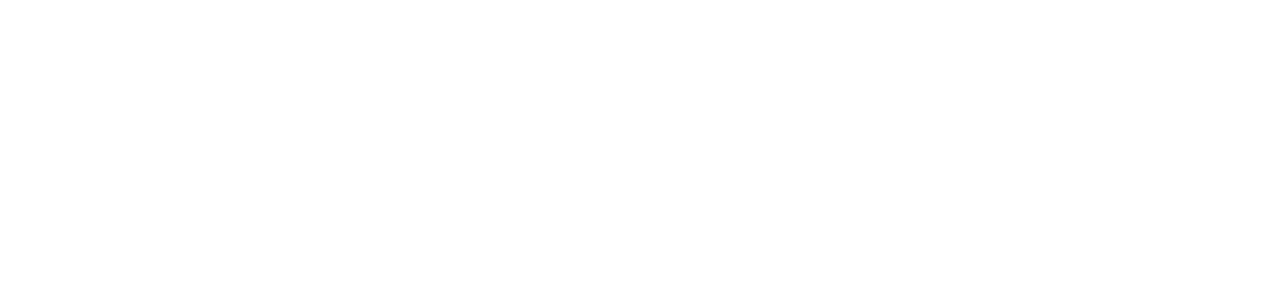
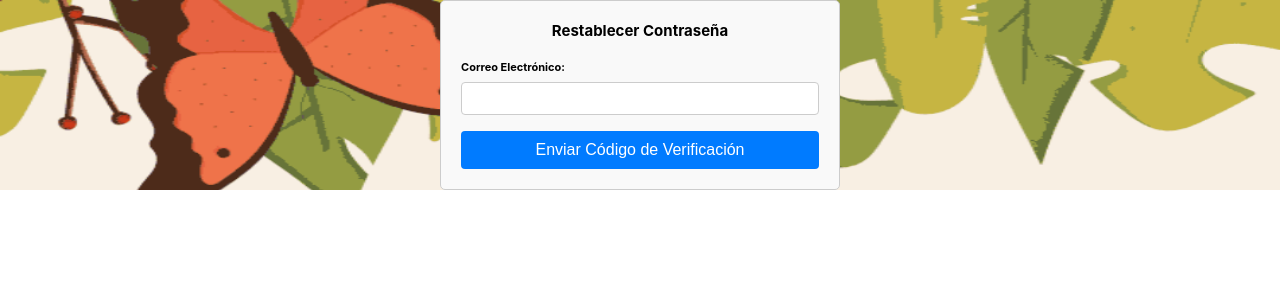
Before and after one commit to Y3fri/PWA_reciclaje, a React (Create React App) app: page /verificaEmailUsu in a window 1280 px wide. Before the commit this address had no page. Shown: the top 300 px of the page. Built offline with nearby package versions, Linux system fonts and the light colour scheme.

Commit message:
Cambio de contraseña por token y codigo de validacion para los usuarios adm

```diff
--- /dev/null
+++ b/src/components/LoginAdm/cambiocontrausu.jsx
@@ -0,0 +1,50 @@
+import React, { useState } from 'react';
+import { useParams, useNavigate } from 'react-router-dom';
+import { resetPasswordUsu } from '../../service/cambiocontrausu';
+
+
+const CambioContraUsu = () => {
+  const { token } = useParams();
+  const [newPassword, setNewPassword] = useState('');
+  const [isLoading, setIsLoading] = useState(false);
+  const [errorMessage, setErrorMessage] = useState('');
+  const navigate = useNavigate();
+
+
+  const handleSubmit =  async(e) => {
+    e.preventDefault();
+    try {
+      setIsLoading(true);
+      await resetPasswordUsu({ token, new_password: newPassword });
+      setIsLoading(false);
+      setErrorMessage('');
+      navigate('/loginAdm');
+    } catch (error) {
+      setIsLoading(false);
+      setErrorMessage("Error al cambiar la contraseña: " + error.message);
+    }
+  };
+
+  return (
+    <div className="container">
+      <h2>Cambiar Contraseña</h2>
+      <form onSubmit={handleSubmit}>
+        <label htmlFor="newPassword" className="input-label">Nueva Contraseña:</label>
+        <input
+          type="password"
+          id="newPassword"
+          value={newPassword}
+          onChange={(e) => setNewPassword(e.target.value)}
+          className="input-field"
+          required
+        />
+        <button type="submit" className="submit-button" disabled={isLoading}>
+          {isLoading ? 'Cambiando...' : 'Cambiar Contraseña'}
+        </button>
+        {errorMessage && <p className="error-message">{errorMessage}</p>}
+      </form>
+    </div>
+  );
+};
+
+export default CambioContraUsu;
--- /dev/null
+++ b/src/components/LoginAdm/emailverifyusu.css
@@ -0,0 +1,43 @@
+.forgot-password-container {
+    max-width: 400px;
+    margin: 0 auto;
+    padding: 20px;
+    border: 1px solid #ccc;
+    border-radius: 5px;
+    background-color: #f9f9f9;
+}
+
+.reset-password-title {
+    text-align: center;
+    margin-bottom: 20px;
+}
+
+.reset-password-form {
+    display: flex;
+    flex-direction: column;
+}
+
+.input-label {
+    margin-bottom: 8px;
+}
+
+.input-field {
+    padding: 8px;
+    margin-bottom: 16px;
+    border: 1px solid #ccc;
+    border-radius: 4px;
+}
+
+.reset-button {
+    padding: 10px 20px;
+    background-color: #007bff;
+    color: white;
+    border: none;
+    border-radius: 4px;
+    cursor: pointer;
+    transition: background-color 0.3s ease;
+}
+
+.reset-button:hover {
+    background-color: #0056b3;
+}
--- /dev/null
+++ b/src/components/LoginAdm/emailverifyusu.jsx
@@ -0,0 +1,64 @@
+import React, { useState } from 'react';
+import { verifyEmailUsu } from '../../service/cambiocontrausu';
+import { useNavigate } from "react-router-dom";
+import './emailverifyusu.css'
+
+const EmailverifyUsu = () => {
+  const [email, setEmail] = useState('');
+  const [isLoading, setIsLoading] = useState(false);
+  const [formSubmitted, setFormSubmitted] = useState(false);
+  const [showSuccessMessage, setShowSuccessMessage] = useState(false);
+  const [errorMessage, setErrorMessage] = useState('');
+  const navigate = useNavigate();
+
+  const handleSubmit = async (e) => {
+    e.preventDefault();
+    if (formSubmitted) return;
+    try {
+      setIsLoading(true);
+      await verifyEmailUsu({ correo: email });
+      setShowSuccessMessage(true);
+      setFormSubmitted(true);
+      navigate("/validaCodigoUsu");
+    } catch (error) {
+      setErrorMessage("Error al enviar el formulario: " + error.message);
+    } finally {
+      setIsLoading(false);
+    }
+  };
+
+  return (
+    <div className='root-home'>
+      <div className="forgot-password-container">
+        <h2 className="reset-password-title">Restablecer Contraseña</h2>
+        <form onSubmit={handleSubmit} className="reset-password-form">
+          <label htmlFor="email" className="input-label">Correo Electrónico:</label>
+          <input
+            type="email"
+            id="email"
+            value={email}
+            onChange={(e) => setEmail(e.target.value)}
+            className="input-field"
+            required
+          />
+          <button type="submit" className="reset-button" disabled={isLoading || formSubmitted}>
+            {isLoading ? 'Enviando...' : 'Enviar Código de Verificación'}
+          </button>
+        </form>
+        {showSuccessMessage && (
+          <p className="success-message">Código de recuperación de contraseña enviado con éxito</p>
+        )}
+        {errorMessage && (
+          <p className="error-message">{errorMessage}</p>
+        )}
+        {isLoading && (
+          <div className="LoadingModal">
+            <div className="LoadingSpinner"></div>
+          </div>
+        )}
+      </div>
+    </div>
+  );
+};
+
+export default EmailverifyUsu;
--- a/src/components/LoginAdm/login_adm.jsx
+++ b/src/components/LoginAdm/login_adm.jsx
@@ -1,6 +1,7 @@
 import React, { useState } from 'react';
 import { useNavigate } from "react-router-dom";
 import { authenticateUserAd } from '../../service/Login_usu';
+import { Link } from "react-router-dom";
 import './login_ad.css'
 
 const LoginUsu = () => {
@@ -44,6 +45,7 @@ const LoginUsu = () => {
             onChange={(e) => setCredentials({ ...credentials, usu_clave: e.target.value })}
             className="input-field"
           />
+          <Link to="/verificaEmailUsu" className="forgot-password-link">Olvidé mi contraseña</Link>
           {errorMessage && <p className="error-message">{errorMessage}</p>}
           <button onClick={handleLogin} className="login-button">Iniciar Sesión</button>
         </div>
--- /dev/null
+++ b/src/components/LoginAdm/valid_codeusu.jsx
@@ -0,0 +1,48 @@
+import React, { useState } from 'react';
+import { useNavigate } from 'react-router-dom';
+import { validCodeUsu } from '../../service/cambiocontrausu';
+
+const ValidCodeUsu = () => {
+  const [code, setCode] = useState('');
+  const [isLoading, setIsLoading] = useState(false);
+  const [errorMessage, setErrorMessage] = useState('');
+  const navigate = useNavigate();
+
+  const handleSubmit = async (e) => {
+    e.preventDefault();
+    if (isLoading) return;
+
+    setIsLoading(true);
+    try {
+      const token = await validCodeUsu({ code: code});
+      navigate(`/reset-passwordUsu/${token.token}`);
+    } catch (error) {
+      setErrorMessage(error.message);
+    } finally {
+      setIsLoading(false);
+    }
+  };
+
+  return (
+    <div className="container">
+      <h2>Validar Código</h2>
+      <form onSubmit={handleSubmit}>
+        <label htmlFor="code" className="input-label">Código de Verificación:</label>
+        <input
+          type="text"
+          id="code"
+          value={code}
+          onChange={(e) => setCode(e.target.value)}
+          className="input-field"
+          required
+        />
+        <button type="submit" className="submit-button" disabled={isLoading}>
+          {isLoading ? 'Validando...' : 'Validar Código'}
+        </button>
+        {errorMessage && <p className="error-message">{errorMessage}</p>}
+      </form>
+    </div>
+  );
+};
+
+export default ValidCodeUsu;
--- a/src/components/index.js
+++ b/src/components/index.js
@@ -12,3 +12,6 @@ export {default as Donar} from "./DonarMaterial/Donar";
 export {default as Emailverify } from "./LoginCl/emailverify"
 export {default as ValidCode} from "./LoginCl/valid_code"
 export {default as CambioContra} from "./LoginCl/cambiocontra"
+export {default as EmailverifyUsu } from "./LoginAdm/emailverifyusu"
+export {default as ValidCodeUsu} from "./LoginAdm/valid_codeusu"
+export {default as CambioContraUsu} from "./LoginAdm/cambiocontrausu"
--- a/src/router/AppRouter.jsx
+++ b/src/router/AppRouter.jsx
@@ -1,9 +1,10 @@
 import React from "react";
-import { Producto, LoginCli, RegistroCliente, LoginUsu, Layout, ProductoPost, LayoutCli, CRUDUsuario, Home, Recogida, Donar, ValidCode, CambioContra, Emailverify } from '../components';
+import { Producto, LoginCli, RegistroCliente, LoginUsu, Layout, ProductoPost, LayoutCli, CRUDUsuario, Home, Recogida, Donar, ValidCode, CambioContra, Emailverify, EmailverifyUsu,ValidCodeUsu, CambioContraUsu } from '../components';
 import { Routes, Route } from "react-router-dom";
 import SessionManagerCli from "../utils/SessionManagerCli";
 import SessionManager from "../utils/SessionManager";
 import Expiracontra from "../utils/expiraCode";
+import ExpiracontraUsu from "../utils/expiraCodeUsu";
 
 export const AppRouter = () => {
   return (
@@ -14,6 +15,9 @@ export const AppRouter = () => {
       <Route path="/reset-password/:token" element={<CambioContra />}/>
       <Route path="/Registro" element={<RegistroCliente />}/>
       <Route path="/loginAdm" element={<LoginUsu />}/>
+      <Route path="/verificaEmailUsu" element={<EmailverifyUsu />}/>
+      <Route path="/validaCodigoUsu" element={<><ExpiracontraUsu /><ValidCodeUsu /></>}/>
+      <Route path="/reset-passwordUsu/:token" element={<CambioContraUsu />}/>
       <Route path="/" element={<LayoutCli><SessionManagerCli/><Home/></LayoutCli>} />
       <Route path="/recicla" element={<LayoutCli><SessionManagerCli/><Donar/></LayoutCli>} />
       <Route path="/CRUDproductos" element={<Layout><SessionManager/><ProductoPost/></Layout>} />
--- /dev/null
+++ b/src/service/cambiocontrausu.js
@@ -0,0 +1,44 @@
+import axios from 'axios';
+
+const verifyEmailUsu = async (data) => {
+    try {
+        const response = await axios.post(`${process.env.REACT_APP_API_URL}/send-emailUsu`, data);
+        const { expiration, correo } = response.data;
+        localStorage.setItem('expiration_timestampUsu', expiration);
+        localStorage.setItem('correoUsu', correo);
+    } catch (error) {
+        throw new Error("Error al realizar la solicitud POST: " + error.message);
+    }
+};
+
+const validCodeUsu = async (data) => {
+    try {
+        const response = await axios.post(`${process.env.REACT_APP_API_URL}/valid-codeUsu`, data);
+        return response.data;
+    } catch (error) {
+        throw new Error("Error al realizar la solicitud POST: " + error.message);
+    }
+};
+
+const resetPasswordUsu = async (data) => {
+    try {
+        const response = await axios.post(`${process.env.REACT_APP_API_URL}/reset-passwordUsu`, data);
+        return response.data;
+    } catch (error) {
+        throw new Error("Error al realizar la solicitud POST: " + error.message);
+    }
+};
+
+
+
+const deletecodeUsu = async (correo) => {
+    try {
+      const response = await axios.delete(`${process.env.REACT_APP_API_URL}/delete-codeUsu`, {data: { correo: correo }});
+      return response.data;
+    } catch (error) {
+      throw new Error("Error al realizar la solicitud PUT: " + error.message);
+    }
+  };
+
+
+export { verifyEmailUsu, validCodeUsu, resetPasswordUsu,deletecodeUsu };
--- /dev/null
+++ b/src/utils/expiraCodeUsu.js
@@ -0,0 +1,55 @@
+// SessionManager.js
+import { useEffect } from 'react';
+import { useNavigate } from 'react-router-dom';
+import { deletecodeUsu} from '../service/cambiocontrausu';
+
+const ExpiracontraUsu = () => {
+    const navigate = useNavigate();
+
+    useEffect(() => {
+        const contra = () => {
+            localStorage.removeItem('correoUsu');
+            localStorage.removeItem('expiration_timestampUsu');
+            navigate('/loginAdm');
+        };
+
+
+
+        const handlecontra = async () => {
+            const correo = localStorage.getItem('correoUsu');
+            if (!correo) {
+                console.error('No se pudo obtener el correo del usuario desde el almacenamiento local.');
+                return;
+            }
+
+            try {
+
+                await deletecodeUsu(correo);
+                navigate("/loginAdm");
+            } catch (error) {
+                console.error('Error al intentar cambiar la contraseña:', error.message);
+
+            }
+        };
+
+        const checkExpiration = () => {
+            const sessionExpirationTimestamp = localStorage.getItem('expiration_timestampUsu');
+            if (sessionExpirationTimestamp) {
+                const expirationTime = new Date(sessionExpirationTimestamp).getTime();
+                const currentTime = new Date().getTime();
+                if (currentTime > expirationTime) {
+                    handlecontra();
+                    contra();
+                }
+            }
+        };
+
+        const interval = setInterval(checkExpiration, 30000);
+        checkExpiration();
+        return () => clearInterval(interval);
+    }, [navigate]);
+
+    return null;
+};
+
+export default ExpiracontraUsu;
```
Also changed, not shown: src/components/LoginAdm/cambiocontrausu.css (added), src/components/LoginAdm/valid_codeusu.css (added).
